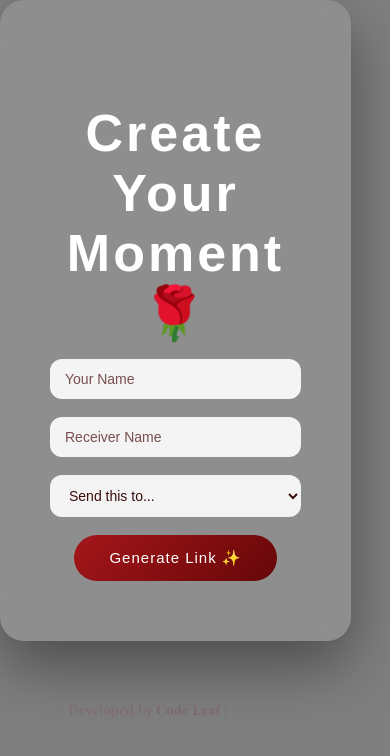
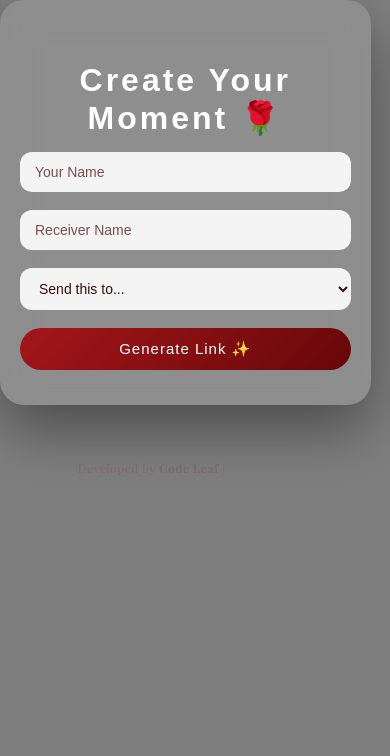
Before and after one commit to hameema-git/Valentine_surprise, a React (Vite) app: page /create in a window 390 px wide. Shown: the top 756 px of the page. Built offline with nearby package versions, Linux system fonts and the light colour scheme.

Commit message:
Remove node_modules and dist

```diff
--- a/src/pages/Home.jsx
+++ b/src/pages/Home.jsx
@@ -6,13 +6,10 @@ export default function Home() {
   return (
     <div
       className="rose-container"
-      style={{
-        backgroundImage: `url(${bgImage})`,
-      }}
+      style={{ backgroundImage: `url(${bgImage})` }}
     >
       <div className="rose-card">
-        <h1 className="brand"> HeartScript </h1>
-        <h1 className="brand"> 💖 </h1>
+        <h1 className="brand">HeartScript 💖</h1>
 
         <p className="tagline">
           Create a beautiful surprise message and share it with someone
@@ -26,9 +23,8 @@ export default function Home() {
         </Link>
       </div>
 
-      {/* Footer */}
       <footer className="rose-footer">
-        Developed by <strong>Code Leaf</strong> |
+        Developed by <strong>Code Leaf</strong> |{" "}
         <a
           href="https://codeleaf.co.in"
           target="_blank"
--- a/src/styles.css
+++ b/src/styles.css
@@ -163,7 +163,7 @@ html, body {
 }
 /* Background */
 .surprise-container {
-  height: 100vh;
+  min-height: 100vh;
   background-size: cover;
   background-position: center;
   position: relative;
@@ -275,7 +275,7 @@ html, body {
 }
 /* Pink Background */
 .pink-container {
-  height: 100vh;
+ min-height: 100vh;
   background-size: cover;
   background-position: center;
   display: flex;
@@ -371,7 +371,7 @@ html, body {
   to { opacity: 1; transform: translateY(0); }
 }
 .red-container {
-  height: 100vh;
+  min-height: 100vh;
   background-size: cover;
   background-position: center;
   position: relative;
@@ -605,3 +605,56 @@ html, body {
   color: #ff9ecb;
   text-decoration: underline;
 }
+/* ================= RESPONSIVE GLOBAL FIX ================= */
+
+@media (max-width: 768px) {
+
+  .rose-card,
+  .red-card,
+  .reveal-card-pink,
+  .cute-card {
+    padding: 35px 20px;
+    width: 95%;
+  }
+
+  .brand {
+    font-size: 32px;
+  }
+
+  .tagline {
+    font-size: 15px;
+  }
+
+  .red-card h2,
+  .reveal-card-pink h2 {
+    font-size: 22px;
+  }
+
+  .message-box-red,
+  .message-box-pink {
+    font-size: 16px;
+    line-height: 1.6;
+  }
+
+  .signature {
+    font-size: 15px;
+  }
+
+  .rose-btn,
+  .pink-btn,
+  .red-btn {
+    width: 100%;
+    padding: 12px;
+  }
+
+  .action-buttons {
+    flex-direction: column;
+    width: 100%;
+  }
+
+  .rose-footer {
+    font-size: 12px;
+    padding: 15px 10px;
+  }
+
+}
```
Also changed, not shown: vercel.json (added).
